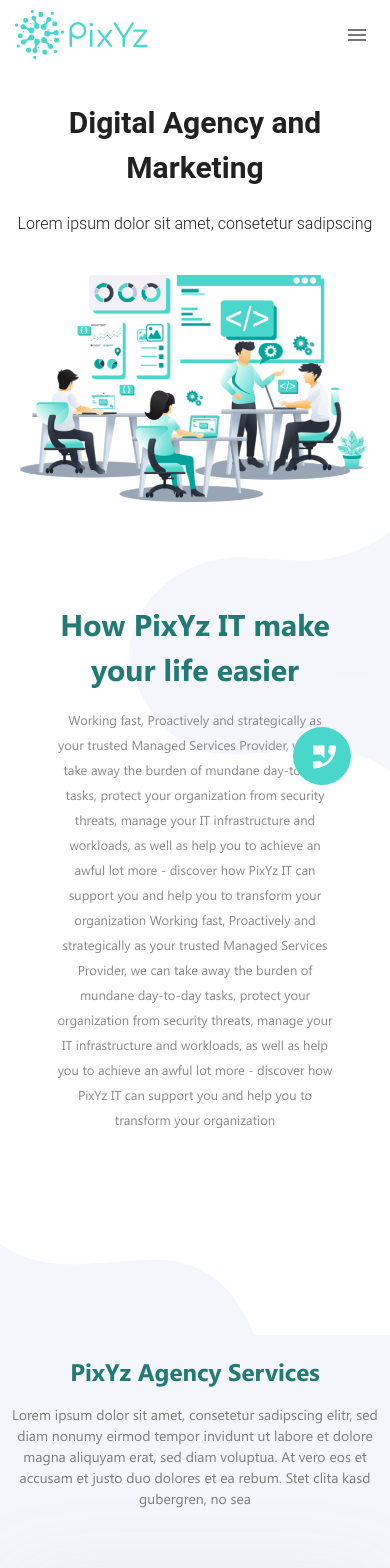
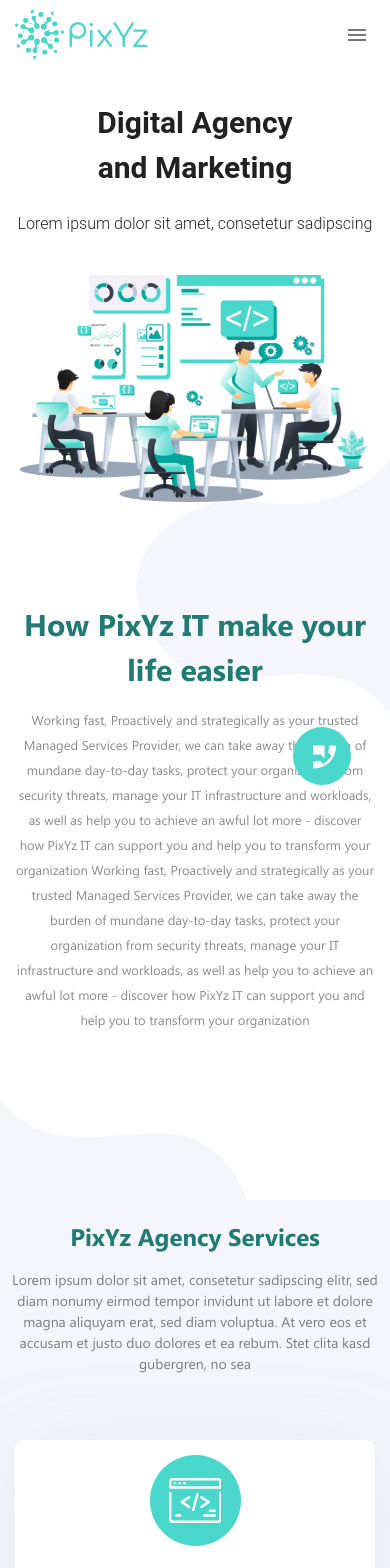
Before and after one commit to ShohruhDev/pixyz, a Vue app: page /home in a window 390 px wide. Shown: the top 1568 px of the page. Built offline with nearby package versions, Linux system fonts and the light colour scheme.

Commit message:
fix home and about components

```diff
--- a/src/assets/scss/_container.scss
+++ b/src/assets/scss/_container.scss
@@ -15,9 +15,9 @@ div {
             width: 750px;
         }
     }
-    @media (min-width: 992px) {
+    @media (min-width: 960px) {
         .container {
-            width: 970px;
+            width: 948px;
         }
     }
     @media (min-width: 1500px) {
--- a/src/components/About/AboutIntro.vue
+++ b/src/components/About/AboutIntro.vue
@@ -168,13 +168,6 @@ export default {};
       }
     }
       .work {
-    .container {
-      @media (min-width: 1500px) {
-        width: 1466px;
-        padding-right: 15px;
-        padding-left: 15px;
-      }
-    }
     .title{
       padding-top: 84px;
       text-align: center;
@@ -199,10 +192,8 @@ export default {};
         width: 288px;
         height: 172px;
 
-        //  @media (max-width:1904px) {
 
-        //        }
-        @media (max-width: 1264px) {
+        @media (max-width: 1500px) {
           top: 120px;
           width: 250px;
           height: 150px;
@@ -408,9 +399,9 @@ export default {};
             bottom: -260px;
             background-size: 80%;
           }
-            @media (max-width:1264px) {
-              right: -180px;
-              background-size: 60%
+            @media (max-width:1500px) {
+              right: -150px;
+              background-size: 70%
           }
           @media (max-width: 960px) {
             display: none;
@@ -428,9 +419,9 @@ export default {};
             right: 0;
             bottom: -180px;
           }
-            @media (max-width:1264px) {
-              right: -100px;
-              background-size: 80%;
+            @media (max-width:1500px) {
+              right: -90px;
+              background-size: 90%;
           }
           @media (max-width: 960px) {
             display: none;
@@ -448,9 +439,9 @@ export default {};
               top: 380px;
               background-size: 90%;
             }
-              @media (max-width:1264px) {
-              background-size: 100%;
-              top: 445px;
+              @media (max-width:1500px) {
+              background-size: 90%;
+              top: 405px;
             }
             @media (max-width: 960px) {
               display: none;
@@ -472,8 +463,8 @@ export default {};
             background-size: 80%;
 
           }
-            @media (max-width:1264px) {
-              top: 385px;
+            @media (max-width:1500px) {
+              top: 365px;
               left: 180px;
 
           }
@@ -492,7 +483,7 @@ export default {};
           @media (max-width:1904px) {
           bottom: -360px;
           }
-            @media (max-width:1264px) {
+            @media (max-width:1500px) {
             background-size: 90%;
             bottom: -460px;
 
@@ -515,9 +506,9 @@ export default {};
             left: 380px;
 
           }
-            @media (max-width:1264px) {
-          bottom: -380px;
-          left: 280px;
+            @media (max-width:1500px) {
+          bottom: -360px;
+          left: 290px;
           }
           @media (max-width: 960px) {
             display: none;
--- a/src/components/Home/HomeIntro.vue
+++ b/src/components/Home/HomeIntro.vue
@@ -4,7 +4,7 @@
     <div class="container">
       <div class="home-intro-wrapper">
         <div class="home-intro__title">
-          <h1>Digital Agency and Marketing</h1>
+          <h1>Digital Agency <br/>and Marketing</h1>
           <p>Lorem ipsum dolor sit amet, consetetur sadipscing </p>
         </div>
         </div>
@@ -50,7 +50,7 @@
    background: url(@/assets/img/intro-img.png) no-repeat right top 220px;
     padding-top: 180px;
     padding-bottom: 350px;
-      @media (max-width: 1440px){
+      @media (max-width: 1500px){
         background-size: 500px;
         background-position-y: 160px;
         padding-top: 250px;
@@ -79,7 +79,7 @@
     position: relative;
     font-weight: 700;
     z-index: 9999;
-      @media (max-width: 1440px){
+      @media (max-width: 1500px){
         font-size: 40px;
       }
       @media(max-width: 1264px){
@@ -95,8 +95,8 @@
       position: absolute;
       left: -80px;
       top: 45px;
-      @media(max-width:1440px){
-        top: -70px;
+      @media(max-width:1500px){
+        top: 0px;
         left: -60px;
       }
       @media(max-width:1300px){
@@ -112,6 +112,9 @@
     background: url(@/assets/img/title-round.png) no-repeat center/cover;
     width: 232px;
     height: 232px;
+      @media(max-width: 1500px){
+        left: 100px;
+      }
       @media(max-width: 960px){
         display: none;
       }
@@ -121,7 +124,7 @@
     font-size: 24px;
     margin-top: 22px;
     font-weight: 300;
-      @media (max-width: 1440px){
+      @media (max-width: 1500px){
         font-size: 20px;
          width: 500px;
       }
@@ -162,19 +165,15 @@
      @media screen and (max-width: 1264px) {
         width: 300px;
         height: 300px;
-        bottom: -50px;
+        bottom: -80px;
+        background-size: 90%;
       }
 
      @media screen and (max-width: 960px) {
       display: none;
     }
   }
-  .container {
 
-    @media screen and (max-width: 960px) {
-      width: 80%;
-    }
-  }
   &-wrapper {
     display: flex;
     justify-content: center;
@@ -192,6 +191,9 @@
     @media screen and (max-width: 1264px) {
       padding: 0 15px;
       margin-bottom: 35px;
+    }
+     @media screen and (max-width: 1264px) {
+      margin-bottom: 0px;
     }
   }
   &-title {
--- a/src/components/Home/HomeService.vue
+++ b/src/components/Home/HomeService.vue
@@ -476,7 +476,7 @@ export default {
     transform: translate(-50%, 50%);
     animation: pulse 1s infinite;
     cursor: pointer;
-
+    z-index: 2;
 
     &:hover {
       background: #ffffff;
--- a/src/components/Home/HomeText.vue
+++ /dev/null
@@ -1,136 +0,0 @@
-<template>
-  <div class="home">
-    <div class="container">
-      <div class="home-wrapper">
-        <div class="home-info">
-          <h4 class="home-title">How PixYz IT make your life easier</h4>
-          <p class="home-text">
-            Working fast, Proactively and strategically as your trusted Managed
-            Services Provider, we can take away the burden of mundane day-to-day
-            tasks, protect your organization from security threats, manage your
-            IT infrastructure and workloads, as well as help you to achieve an
-            awful lot more - discover how PixYz IT can support you and help you
-            to transform your organization Working fast, Proactively and
-            strategically as your trusted Managed Services Provider, we can take
-            away the burden of mundane day-to-day tasks, protect your
-            organization from security threats, manage your IT infrastructure
-            and workloads, as well as help you to achieve an awful lot more -
-            discover how PixYz IT can support you and help you to transform your
-            organization
-          </p>
-        </div>
-        <div class="arrow-line">
-          <img src="@/assets/img/arrow.png" alt="" />
-        </div>
-      </div>
-    </div>
-  </div>
-</template>
-
-<script>
-export default {};
-</script>
-
-<style lang="scss" scoped>
-.home {
-  background-image: url(@/assets/img/pixyz-back.png);
-  background-repeat: no-repeat;
-  background-size: 100% 100%;
-  background-position-y: -5px;
-  position: relative;
-  min-height: 100vh;
-@media screen and (max-width:960px)  {
-   background-image: none;
-}
-.container {
-  @media screen and (max-width:960px)  {
-  width: 80%;
-}
-}
-
-
-  &-wrapper {
-    height: 100vh;
-    display: flex;
-    justify-content: center;
-    align-items: center;
-
-  }
-
-  &-info {
-    display: flex;
-    flex-direction: column;
-    justify-content: center;
-    gap: 31px;
-
-  @media screen and (max-width:1904px)  {
-   gap: 15px;
-}
-@media screen and (max-width:1264px)  {
-      padding: 0 15px;
-      margin-bottom: 35px;
-}
-
-
-  }
-
-  &-title {
-    font-family: "Seg-bold";
-    font-size: 40px;
-    color: #217a73;
-    text-align: center;
-
- @media screen and (max-width:1904px)  {
-         font-size: 35px;
-}
-@media screen and (max-width:960px)  {
-      font-size: 30px;
-}
-
-  }
-
-  &-text {
-    font-family: "Seg";
-    font-size: 20px;
-    line-height: 32px;
-    color: #8a8a8a;
-    text-align: center;
-
-@media screen and (max-width:1904px)  {
-  font-size: 16px;
-      line-height: 30px;
-}
-@media screen and (max-width:960px)  {
-    font-size: 13px;
-      line-height: 25px;
-}
-
-  }
-
-  .arrow-line {
-    position: absolute;
-    top: 50%;
-    right: 45%;
-    transform: translate(50%, 25%);
-    z-index: 2;
-    height: 430px;
-
-    img {
-      width: 100%;
-      height: 100%;
-      object-fit: contain;
-    }
-    @media screen and (max-width:1904px)  {
-      transform: translate(45%, 35%);
-          height: 390px;
-    }
-    @media screen and (max-width:1264px)  {
-          transform: translate(55%, 25%);
-          height: 300px;
-    }
-    @media screen and (max-width:960px)  {
-              display: none;
-    }
-  }
-}
-</style>
--- a/src/components/Home/HomeWork.vue
+++ b/src/components/Home/HomeWork.vue
@@ -50,13 +50,13 @@
 
 <style lang="scss" scoped>
   .work {
-    .container {
-      @media (min-width: 1500px) {
-        width: 1366px;
-        padding-right: 15px;
-        padding-left: 15px;
-      }
-    }
+    // .container {
+    //   @media (min-width: 1500px) {
+    //     width: 1366px;
+    //     padding-right: 15px;
+    //     padding-left: 15px;
+    //   }
+    // }
     .title{
       padding-top: 84px;
       text-align: center;
@@ -80,12 +80,8 @@
         background: url(@/assets/img/work-arrow.png) no-repeat center/cover;
         width: 288px;
         height: 172px;
-
-        //  @media (max-width:1904px) {
-
-        //        }
-        @media (max-width: 1264px) {
-          top: 120px;
+        @media (max-width: 1500px) {
+          top: 130px;
           width: 250px;
           height: 150px;
         }
@@ -226,7 +222,7 @@
             bottom: -260px;
             background-size: 80%;
           }
-            @media (max-width:1264px) {
+            @media (max-width:1500px) {
               right: -180px;
               background-size: 60%
           }
@@ -246,7 +242,7 @@
             right: 0;
             bottom: -180px;
           }
-            @media (max-width:1264px) {
+            @media (max-width:1500px) {
               right: -100px;
               background-size: 80%;
           }
@@ -267,9 +263,9 @@
             right: -145px;
             bottom: -155px;
           }
-            @media (max-width:1264px) {
+            @media (max-width:1500px) {
             background-size: 70%;
-            right: -290px;
+            right: -255px;
             bottom: -175px;
           }
           @media (max-width: 960px) {
--- a/src/components/layout/Navbar.vue
+++ b/src/components/layout/Navbar.vue
@@ -101,7 +101,9 @@ export default {
   .menu-wrapper {
     display: flex;
     gap: 52px;
-
+     @media screen and (max-width:9992px)  {
+     gap: 40px;
+    }
     @media screen and (max-width:960px)  {
       display: none;
     }
@@ -115,8 +117,11 @@ export default {
     text-align: center;
     text-decoration: none;
     position: relative;
- @media screen and (max-width:1264px)  {
-  font-size: 12px;
+       @media screen and (max-width:1264px)  {
+       font-size: 12px;
+    }
+        @media screen and (max-width:992px)  {
+      font-size: 10px;
     }
     &::before {
       display: block;
```
